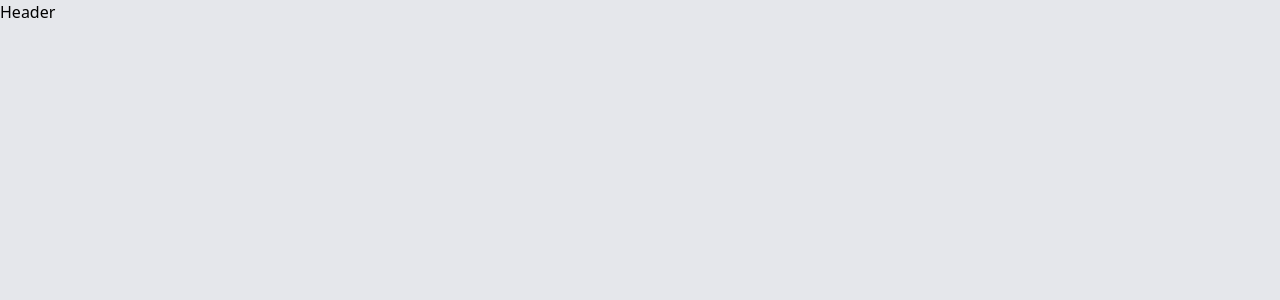
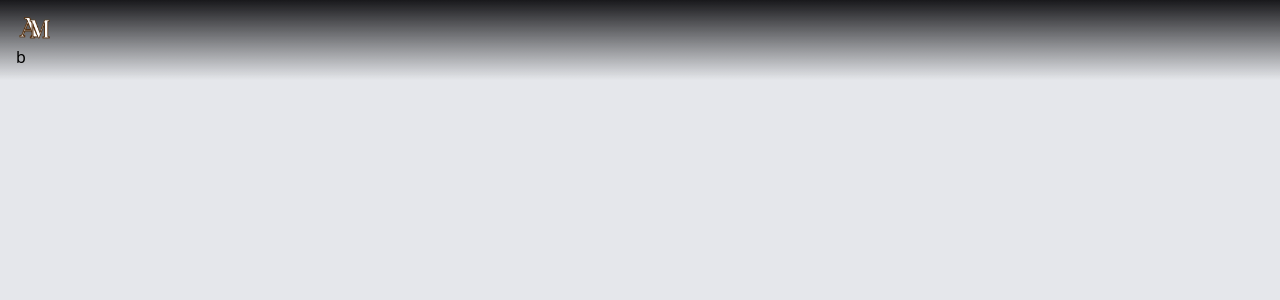
Before and after one commit to AyaanM/Portfolio, a React (Vite) app: page / in a window 1280 px wide. Shown: the top 300 px of the page. Built offline with nearby package versions, Linux system fonts and the light colour scheme.

Commit message:
fixed tailwind

```diff
--- a/index.html
+++ b/index.html
@@ -4,6 +4,7 @@
     <meta charset="UTF-8" />
     <link rel="icon" type="image/png" href="/logo.png"/>
     <meta name="viewport" content="width=device-width, initial-scale=1.0" />
+    <link href="/src/styles.css" rel="stylesheet">
     <title>Ayaan Merchant</title>
   </head>
   <body>
--- a/src/components/header.jsx
+++ b/src/components/header.jsx
@@ -1,6 +1,18 @@
 const Header = () => {
     return (
-      <div>Header</div>
+      <header className="fixed top-0 left-0 w-full h-20 flex items-center z-40 bg-gradient-to-b from-zinc-900 to-zinc-900/0">
+        <div className="max-w-screen-2xl w-full mx-auto px-4">
+          <h1>
+            <a href="/logo.png" className="logo">
+            <img src="/logo.png" width={40} height={40} alt="AM" />
+            </a>
+          </h1>
+
+          <div className="">
+            b
+          </div>
+        </div>
+      </header>
     )
   }
 
--- a/vite.config.js
+++ b/vite.config.js
@@ -1,10 +1,9 @@
 import { defineConfig } from 'vite'
 import react from '@vitejs/plugin-react'
-import tailwindcss from '@tailwindcss/vite';
+import tailwindcss from '@tailwindcss/vite'
 
 
 // https://vite.dev/config/
 export default defineConfig({
-  base: '/Portfolio',
   plugins: [react(), tailwindcss()]
 })
```
